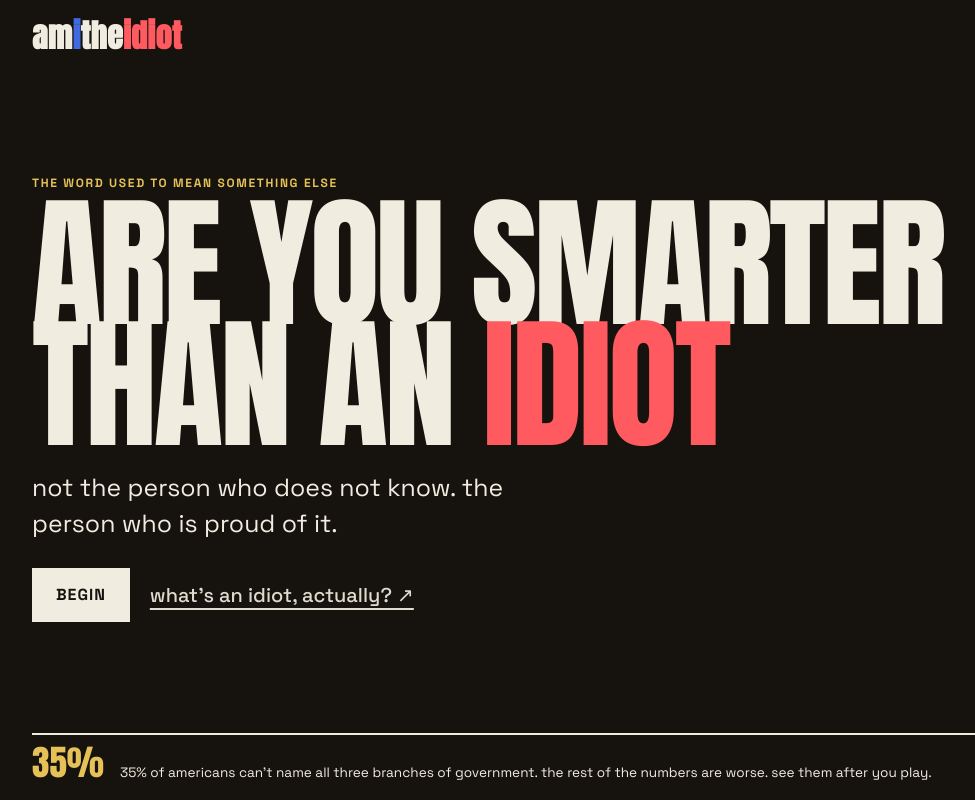
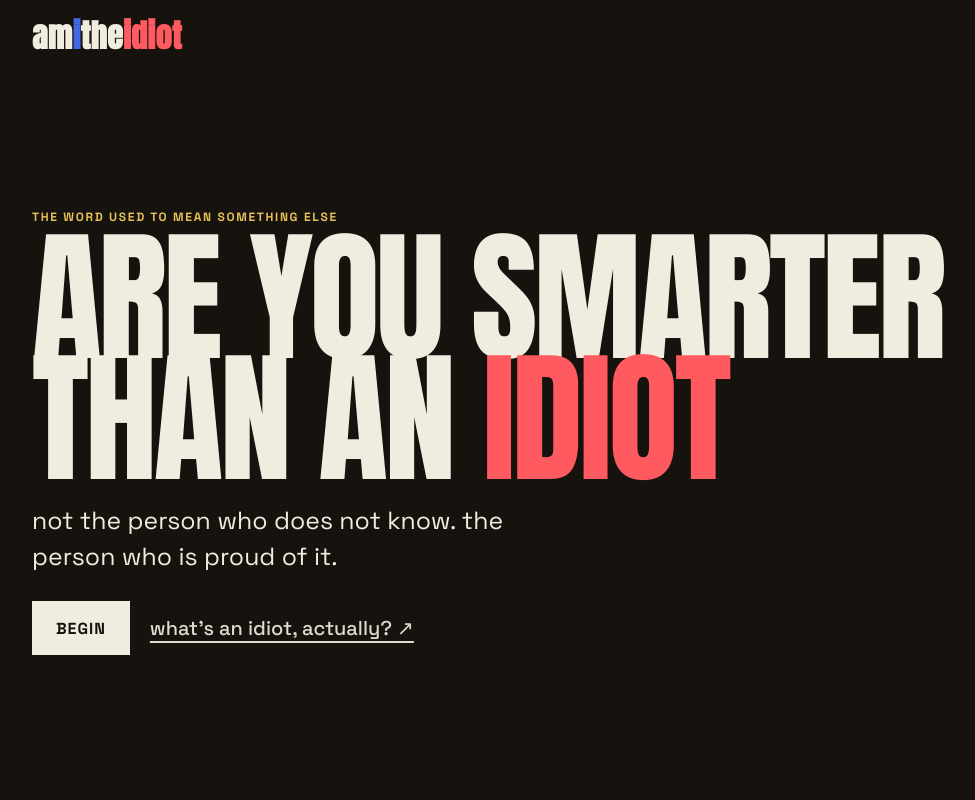
Before and after one commit to leftydevkit/amitheidiot-site, a SvelteKit app: page / in a window 1280 px wide. Shown: the whole page, without its empty margins (48-1023 px from the left). Built offline with nearby package versions, Linux system fonts and the light colour scheme; a web font is replaced by a local one.

Commit message:
Home: drop the 35% teaser block
Removes the teaser strip (big gold 35% + its line) from the landing, and
the now-unused LANDING_TEASER export and its CSS.

```diff
--- a/src/lib/data.ts
+++ b/src/lib/data.ts
@@ -239,6 +239,3 @@ export const PEP_TALK: string[] = [
 	'it costs something to keep. not blood, most years — just attention. knowing which branch does what. knowing what the first amendment actually protects, so you notice when someone tells you it doesn\'t. showing up to the small, boring elections, not just the loud ones. none of it is hard. all of it is optional, which is exactly why it keeps slipping.',
 	'you didn\'t have to get a perfect score today. nobody hands you this knowledge at birth — you have to go get it, and most people don\'t, and that\'s a fixable problem, not a character flaw. it is not too late, and it is not hard. read one more thing. ask one more question. show up once more than you were planning to. that\'s the whole job. that\'s always been the whole job.'
 ];
-
-// §2.7 — landing teaser line.
-export const LANDING_TEASER = '35% of americans can\'t name all three branches of government. the rest of the numbers are worse. see them after you play.';
--- a/src/routes/+page.svelte
+++ b/src/routes/+page.svelte
@@ -1,7 +1,7 @@
 <script lang="ts">
 	import { onMount } from 'svelte';
 	import { hasSeenLesson } from '$lib/gates';
-	import { LANDING_TEASER, REENTRY_LINK } from '$lib/data';
+	import { REENTRY_LINK } from '$lib/data';
 
 	let seen = $state(false);
 	onMount(() => {
@@ -32,11 +32,6 @@
 			</div>
 		</div>
 	</div>
-
-	<footer class="landing-tease wrap">
-		<b>35%</b>
-		<span>{LANDING_TEASER}</span>
-	</footer>
 </main>
 
 <style>
@@ -54,19 +49,6 @@
 		text-underline-offset: 6px;
 	}
 
-	.landing-tease {
-		flex: 0 0 auto;
-		display: grid;
-		grid-template-columns: auto 1fr;
-		gap: 16px;
-		align-items: baseline;
-		border-top: 2px solid var(--paper);
-		padding: 14px 0 max(18px, env(safe-area-inset-bottom));
-		font-size: 0.85rem;
-		line-height: 1.35;
-	}
-	.landing-tease b { color: var(--gold); font: 2.2rem/0.8 'Anton', sans-serif; }
-
 	@media (max-width: 620px) {
 		.landing .page-title { font-size: min(clamp(3rem, 15vw, 9rem), 19vh); }
 		.lede { font-size: 1.05rem; }
```
